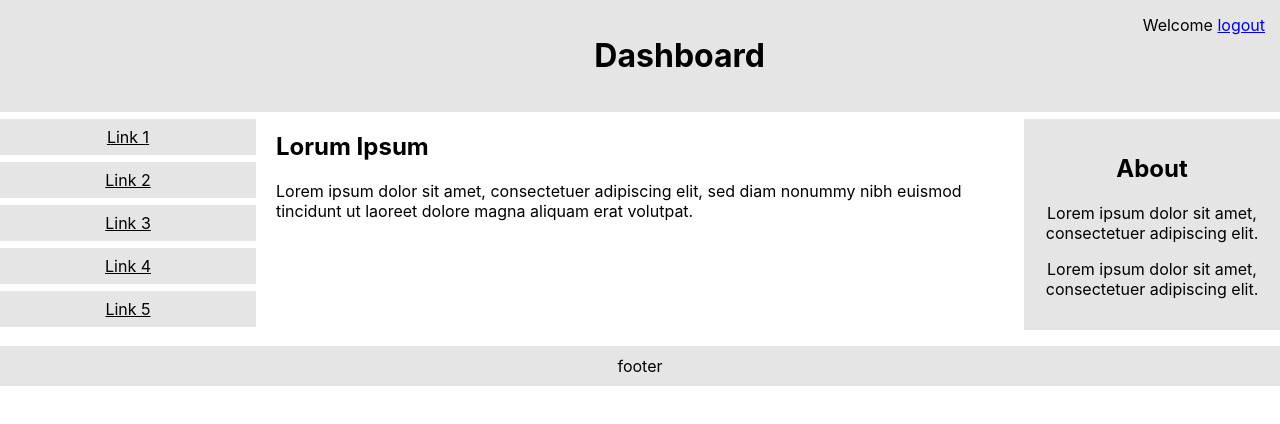
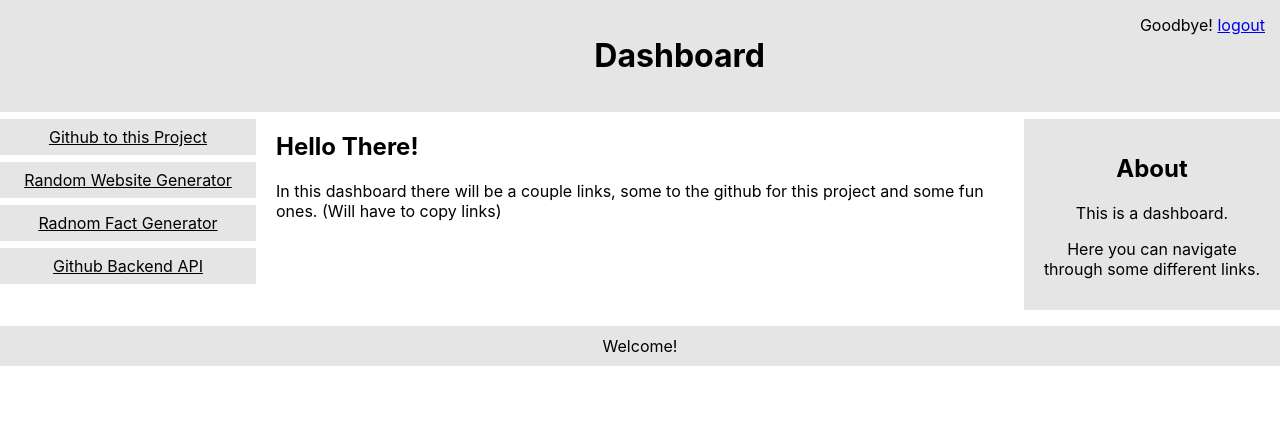
Before and after one commit to titansfandrew/dashboard-app, a React (Create React App) app in the folder dashboard-project/: page /#/dashboard in a window 1280 px wide. Shown: the top 424 px of the page. Built offline with nearby package versions, Linux system fonts and the light colour scheme.

Commit message:
updated dashboard

```diff
--- a/dashboard-project/src/components/dashboard.js
+++ b/dashboard-project/src/components/dashboard.js
@@ -18,7 +18,7 @@ function Dashboard() {
 
    const handleLinkClick = (e,index) =>{
       e.preventDefault()
-      const items = ["item one","item two", "item three", "item 4", "item 5", "item 6", "item 7", "item 8"]
+      const items = ["https://github.com/titansfandrew/dashboard-app/tree/main/dashboard-project","https://theuselessweb.com/", "https://www.randomfactgenerator.com/", "https://github.com/titansfandrew/project-backend-api", "item 5", "item 6", "item 7", "item 8"]
       setMsg(items[index])
    }
 
@@ -28,7 +28,7 @@ function Dashboard() {
                <div style={{"display":"flex"}}>
                   <h1 style={{"width":"60%", "text-align":"right"}}>Dashboard</h1>
                      <span style={{"width":"40%","text-align":"right"}}>
-                        <span>Welcome </span>
+                        <span>Goodbye! </span>
                         <Link to="/login">logout</Link>
                      </span>
                </div>
@@ -36,28 +36,27 @@ function Dashboard() {
 
          <div style={{overflow:"auto"}}>
             <div className="menu">
-            <a href="/" onClick={(e)=>handleLinkClick(e,0)}>Link 1</a>
-            <a href="/" onClick={(e)=>handleLinkClick(e,1)}>Link 2</a>
-            <a href="/" onClick={(e)=>handleLinkClick(e,2)}>Link 3</a>
-            <a href="/" onClick={(e)=>handleLinkClick(e,3)}>Link 4</a>
-            <a href="/" onClick={(e)=>handleLinkClick(e,4)}>Link 5</a>
+            <a href="/" onClick={(e)=>handleLinkClick(e,0)}>Github to this Project</a>
+            <a href="/" onClick={(e)=>handleLinkClick(e,1)}>Random Website Generator</a>
+            <a href="/" onClick={(e)=>handleLinkClick(e,2)}>Radnom Fact Generator</a>
+            <a href="/" onClick={(e)=>handleLinkClick(e,3)}>Github Backend API</a>
          </div>
 
          <div className="main">
-            <h2>Lorum Ipsum</h2>
-            <p>Lorem ipsum dolor sit amet, consectetuer adipiscing elit, sed diam nonummy nibh euismod tincidunt ut laoreet dolore magna aliquam erat volutpat.</p>
+            <h2>Hello There!</h2>
+            <p>In this dashboard there will be a couple links, some to the github for this project and some fun ones. (Will have to copy links)</p>
             {msg}
          </div>
 
          <div className="right">
             <h2>About</h2>
-            <p>Lorem ipsum dolor sit amet, consectetuer adipiscing elit.</p>
-            <p>Lorem ipsum dolor sit amet, consectetuer adipiscing elit.</p>
+            <p>This is a dashboard.</p>
+            <p>Here you can navigate through some different links.</p>
             </div>
          </div>
          <p></p>
          <div style={{"background-color":"#e5e5e5","text-align":"center","padding":"10px","margin-top":"7px;"}}>
-               footer
+               Welcome!
          </div>
 
       </>
```
